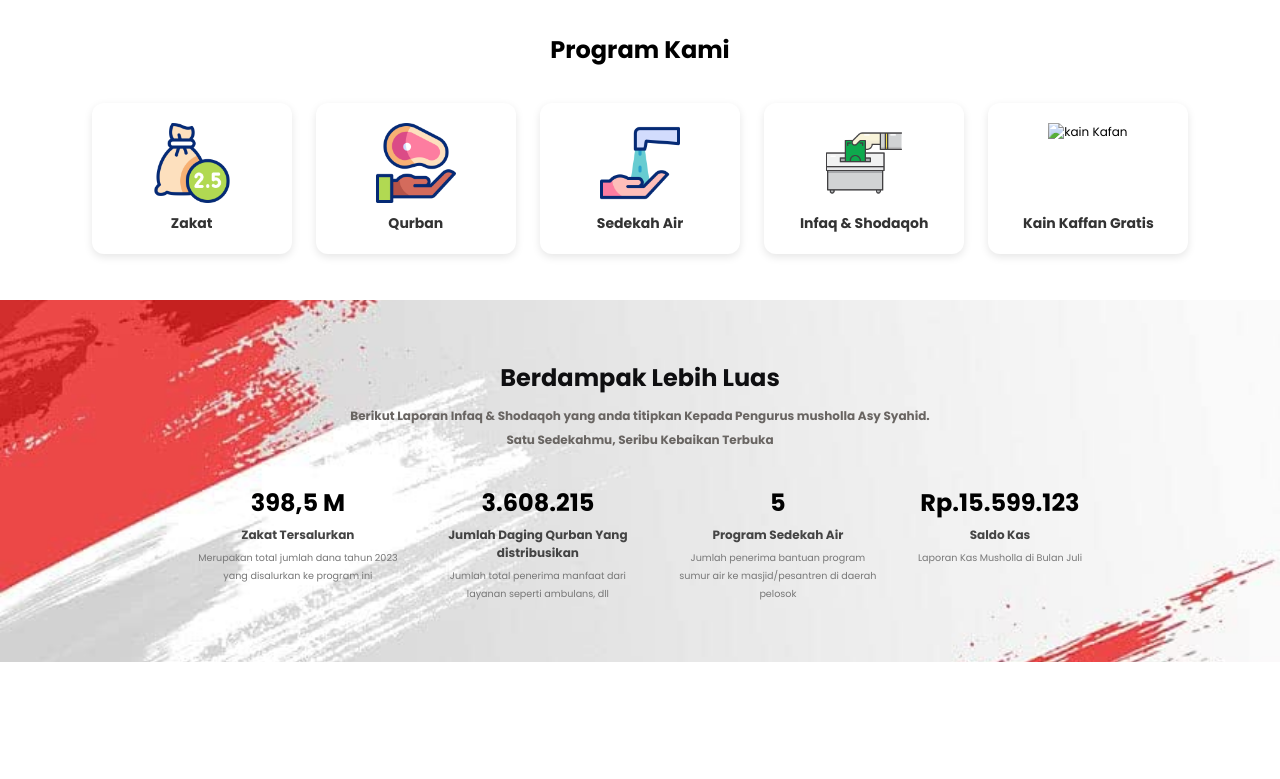
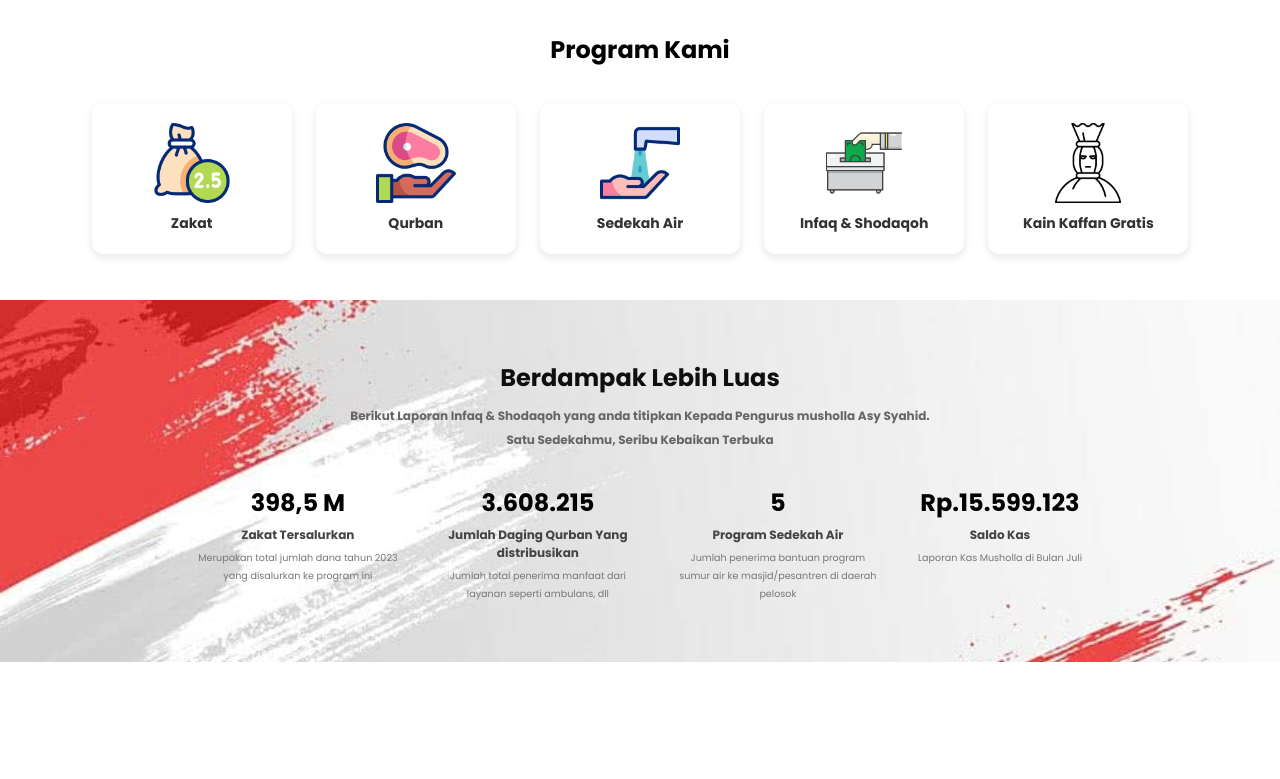
Before and after one commit to adontramadhon/musholla-asy-syahid, a plain HTML site: page index.html in a window 1280 px wide. Shown: the part 4100-4879 px from the top of the page. Drawn offline with nearby package versions, Linux system fonts and the light colour scheme.

Commit message:
fix typo asset icon

```diff
--- a/index.html
+++ b/index.html
@@ -186,7 +186,7 @@ Lebih dari sekadar tempat salat, Musholla Asy-Syahid adalah ruang singgah spirit
       <p>Infaq & Shodaqoh</p>
     </div>
     <div class="layanan-item">
-      <img src="gitassets/icon/pocong.png" alt="kain Kafan">
+      <img src="assets/icon/pocong.png" alt="kain Kafan">
       <p>Kain Kaffan Gratis</p>
     </div>
   </div>
```
